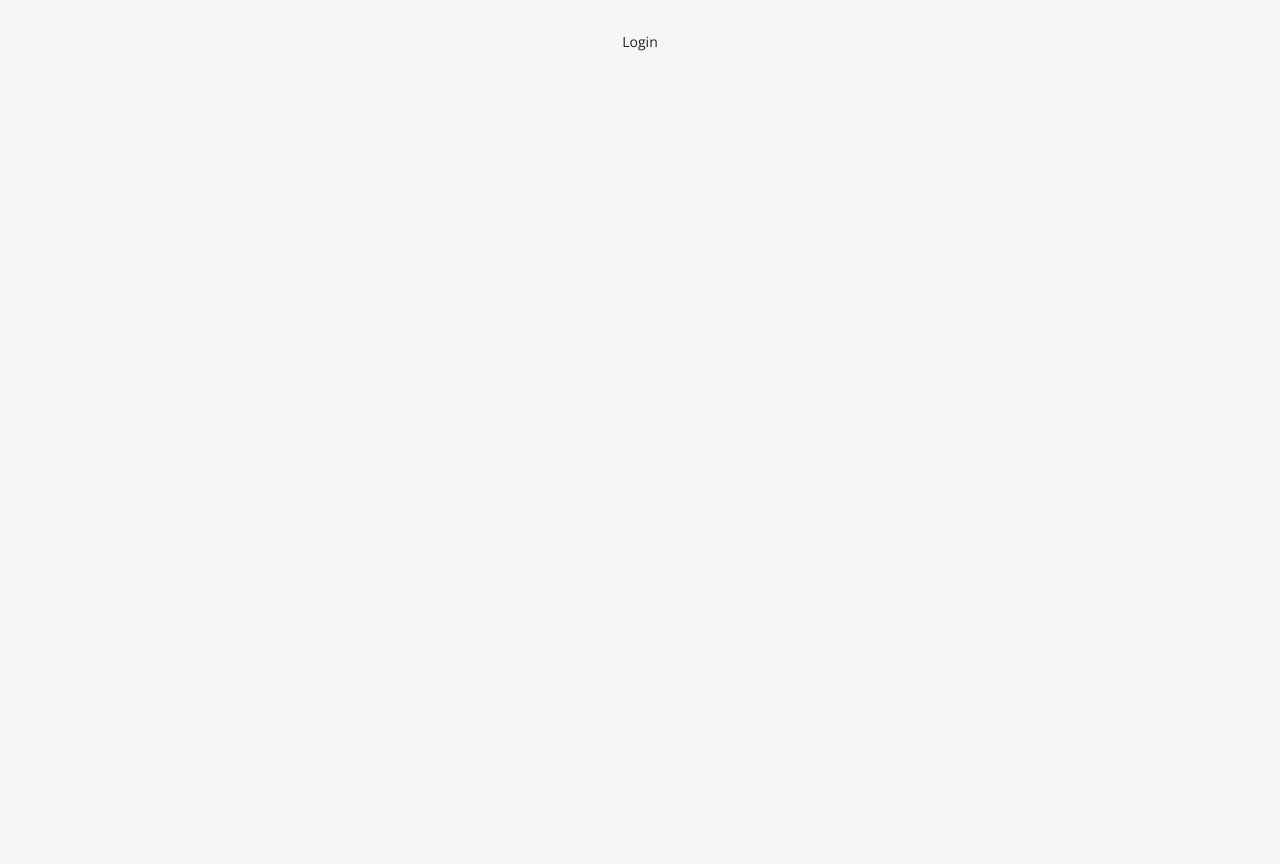
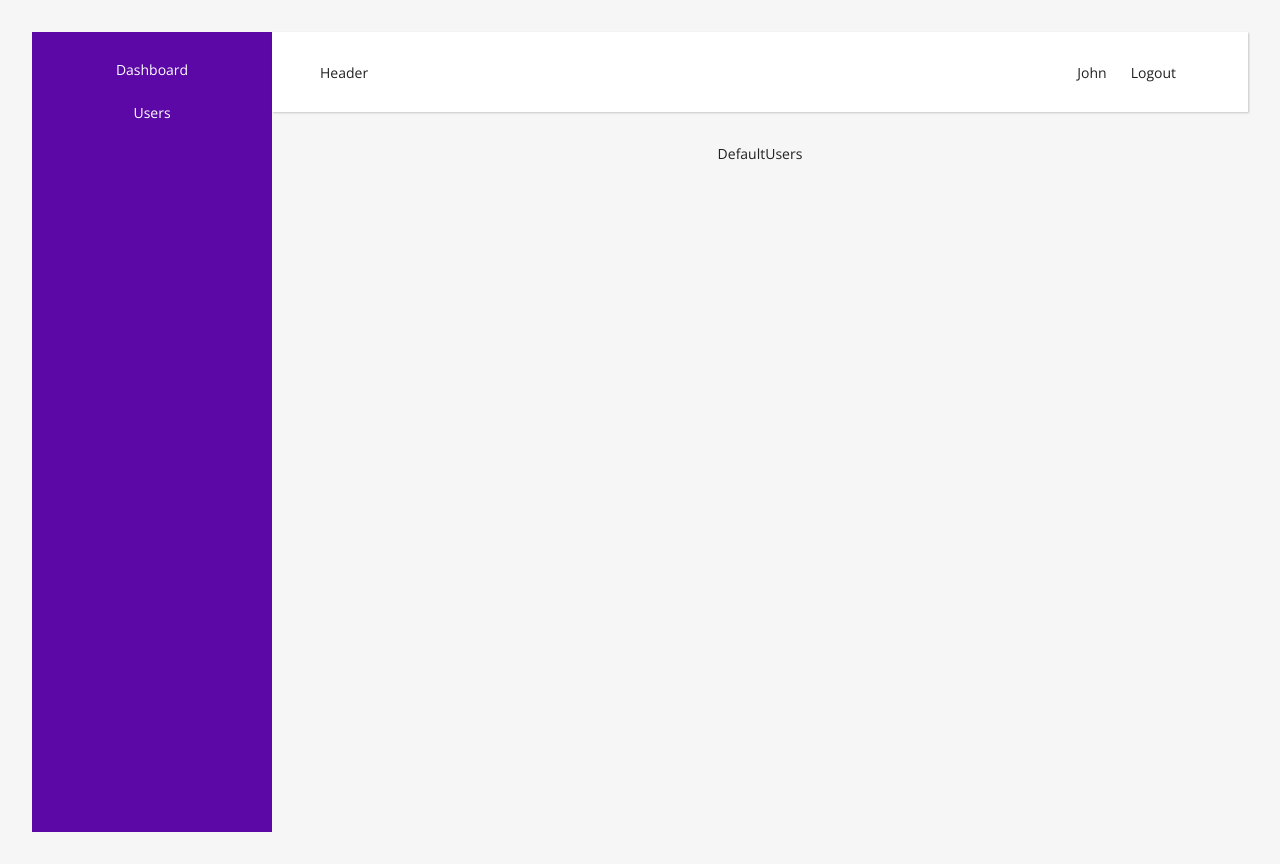
Before and after one commit to Karuna053/fullstack-laravel-react-3, a React (Vite) app in the folder react/: page /users in a window 1280 px wide. Before the commit this address led to /login. Before the commit the page ends 800 px from the top, so only its background shows below. Built offline with nearby package versions, Linux system fonts and the light colour scheme.

Commit message:
Basic login screen

```diff
--- a/react/src/components/DefaultLayout.tsx
+++ b/react/src/components/DefaultLayout.tsx
@@ -1,4 +1,4 @@
-import {Outlet, Navigate} from "react-router-dom"
+import {Link, Outlet, Navigate} from "react-router-dom"
 import {useStateContext} from "../contexts/ContextProvider.jsx"
 
 export default function DefaultLayout() {
@@ -8,11 +8,32 @@
     return <Navigate to="/login" />
   }
 
+  const onLogout = (ev) => {
+    ev.preventDefault()
+  }
+
   return (
     <>
-      <div>
-        Default
-        <Outlet />
+      <div id="defaultLayout">
+        <aside>
+          <Link to="/dashboard">Dashboard</Link>
+          <Link to="/users">Users</Link>
+        </aside>
+        <div className="content">
+          <header>
+          <div>
+            Header
+          </div>
+          <div>
+            {user.name}
+            <a href="#" onClick={onLogout} className="btn-logout">Logout</a>
+          </div>
+          </header>
+          <main>
+          Default
+          <Outlet />
+          </main>
+        </div>
       </div>
     </>
   )
--- a/react/src/contexts/ContextProvider.tsx
+++ b/react/src/contexts/ContextProvider.tsx
@@ -8,8 +8,11 @@
 })
 
 export const ContextProvider = ({children}) => {
-  const [user, setUser] = useState({});
-  const [token, _setToken] = useState(localStorage.getItem('ACCESS_TOKEN'));
+  const [user, setUser] = useState({
+    name: 'John'
+  });
+  // const [token, _setToken] = useState(localStorage.getItem('ACCESS_TOKEN'));
+  const [token, _setToken] = useState(123);
 
   const setToken = (token) => {
     _setToken(token)
--- a/react/src/views/Login.tsx
+++ b/react/src/views/Login.tsx
@@ -1,8 +1,26 @@
 import './../App.css'
+import {Link} from "react-router-dom"
 
 export default function Login() {
+
+  const onSubmit = (ev) => {
+    ev.preventDefault()
+  }
+
   return (
     <>
+      <div className="login-signup-form animated fadeInDown">
+        <div className="form">
+          <form onSubmit={onSubmit}>
+            <input type="email" placeholder="Email"/>
+            <input type="password" placeholder="Password"/>
+            <button className="btn btn-block">Login</button>
+            <p className="message">
+              Not Registered? <Link to="/signup">Create an account</Link>
+            </p>
+          </form>
+        </div>
+      </div>
       Login
     </>
   )
```
